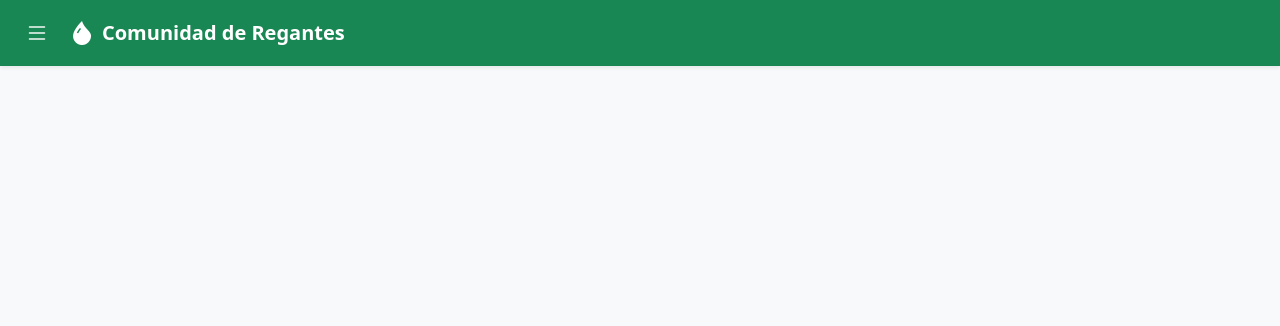
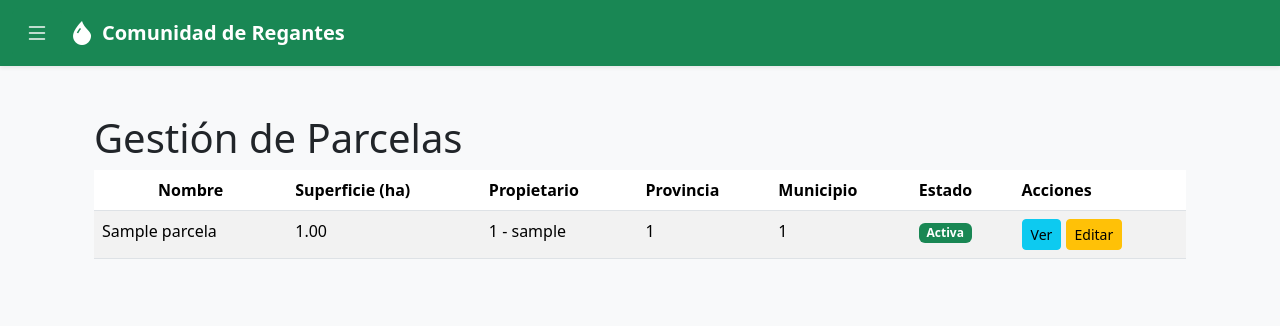
Before and after one commit to Marcurio22/Sistema-GIS, a Flask app: template src/webapp/templates/admin/gestion_parcelas.html in a window 1280 px wide. Shown: the top 326 px of the page. Run offline with Flask 3, Linux system fonts and the light colour scheme; the template is opened without the code that fills it: values that come from a table or form of the project are taken from there, others are empty; tables that the repository leaves empty hold one stand-in row (values such as "Sample post"); some libraries are stand-ins or nearby versions.

Commit message:
Gestion de parcelas + nombre municipios

```diff
--- a/src/webapp/admin/routes.py
+++ b/src/webapp/admin/routes.py
@@ -3,7 +3,7 @@ from flask_login import login_required, current_user
 from functools import wraps
 from . import admin_bp
 from .. import db
-from ..models import User
+from ..models import User, Parcela
 import logging
 
 logger = logging.getLogger('app.admin')
@@ -97,4 +97,5 @@ def gestion_parcelas():
         f'Admin {current_user.username} accedió a gestión de parcelas',
         extra={'tipo_operacion': 'ACCESO', 'modulo': 'ADMIN'}
     )
-    return render_template('admin/gestion_parcelas.html')
+    parcelas = Parcela.query.filter(Parcela.id_propietario.isnot(None)).all()
+    return render_template('admin/gestion_parcelas.html', parcelas=parcelas)
--- a/src/webapp/dashboard/utils_dashboard.py
+++ b/src/webapp/dashboard/utils_dashboard.py
@@ -415,3 +415,9 @@ def obtener_municipio_codigo():
     """
     # Código de municipio de ejemplo (Venta de Baños, Palencia)
     return '34023'
+
+
+def formar_widget_aemet():
+    codigo_municipio = obtener_municipio_codigo();
+
+    return ""
--- a/src/webapp/templates/admin/gestion_parcelas.html
+++ b/src/webapp/templates/admin/gestion_parcelas.html
@@ -3,6 +3,49 @@
 {% block title %}Gestión de Parcelas - Admin{% endblock %}
 
 {% block content %}
+<div class="container">
+    <h1>Gestión de Parcelas</h1>
 
-
+    {% if parcelas %}
+        <table class="table table-striped">
+            <thead>
+                <tr>
+                    <th class="text-center">Nombre</th>
+                    <th>Superficie (ha)</th>
+                    <th>Propietario</th>
+                    <th> Provincia</th>
+                    <th> Municipio</th>
+                    <th>Estado</th>
+                    <th>Acciones</th>
+                </tr>
+            </thead>
+            <tbody>
+                {% for parcela in parcelas %}
+                <tr>
+                    <td>{{ parcela.nombre }}</td>
+                    <td>{{ "%.2f"|format(parcela.superficie_ha|float) }}</td>
+                    <td>{{ parcela.id_propietario }} - {{ parcela.propietario.username }}</td>
+                    <td>{{ parcela.provincia}}</td>
+                    <td>{{ parcela.municipio }}</td>
+                    <td>
+                        {% if parcela.activa %}
+                            <span class="badge bg-success">Activa</span>
+                        {% else %}
+                            <span class="badge bg-secondary">Inactiva</span>
+                        {% endif %}
+                    </td>
+                    <td>
+                        <a class="btn btn-sm btn-info">Ver</a>
+                        <a class="btn btn-sm btn-warning">Editar</a>
+                    </td>
+                </tr>
+                {% endfor %}
+            </tbody>
+        </table>
+    {% else %}
+        <div class="alert alert-info">
+            No hay parcelas con propietario asignado.
+        </div>
+    {% endif %}
+</div>
 {% endblock %}
--- a/src/webapp/templates/dashboard.html
+++ b/src/webapp/templates/dashboard.html
@@ -95,7 +95,7 @@
 </div>
 -->
 <div class="mt-3 mb-4" style="height: 350px;">
-    <iframe name="iframe_aemet_id33044" width="100%" height="100%" tabindex="0" id="iframe_aemet_id33044" src="https://www.aemet.es/es/eltiempo/prediccion/municipios/mostrarwidget/venta-de-banos-id34023?w=g4p111111111ohmffffffx4f86d9t95b6e9r1s8n2" frameborder="0" scrolling="no"></iframe>
+    <iframe name="iframe_aemet_id33044" width="100%" height="100%" tabindex="0" id="iframe_aemet_id33044" src="https://www.aemet.es/es/eltiempo/prediccion/municipios/mostrarwidget/baquerin-de-campos-id34024?w=g4p111111111ohmffffffx4f86d9t95b6e9r1s8n2" frameborder="0" scrolling="no"></iframe>
 </div>
 
 <div class="row mb-4">
```
Also changed, not shown: src/webapp/models.py (+6 -1 lines), src/webapp/utils/utils.py (+43 -0 lines).
